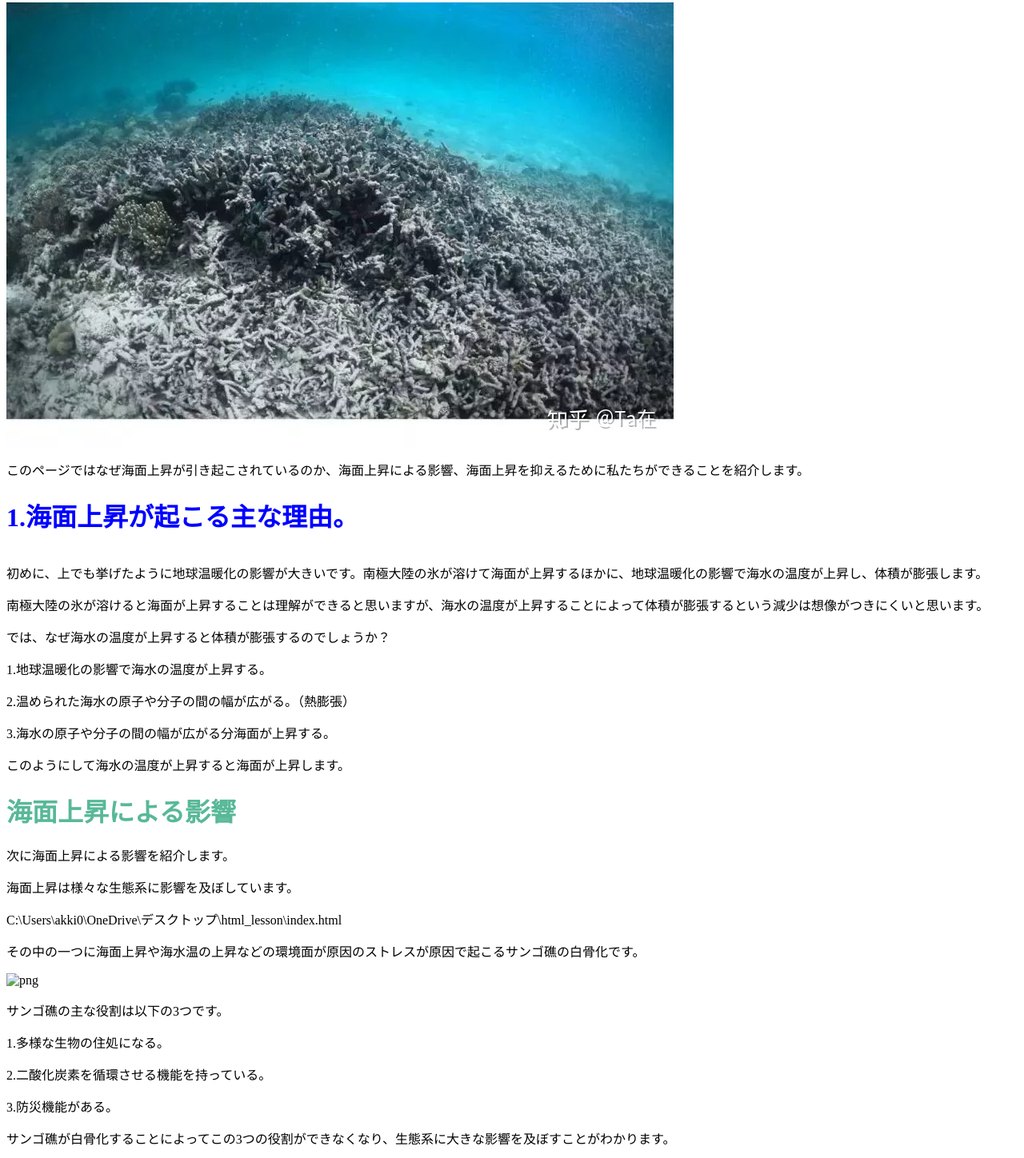
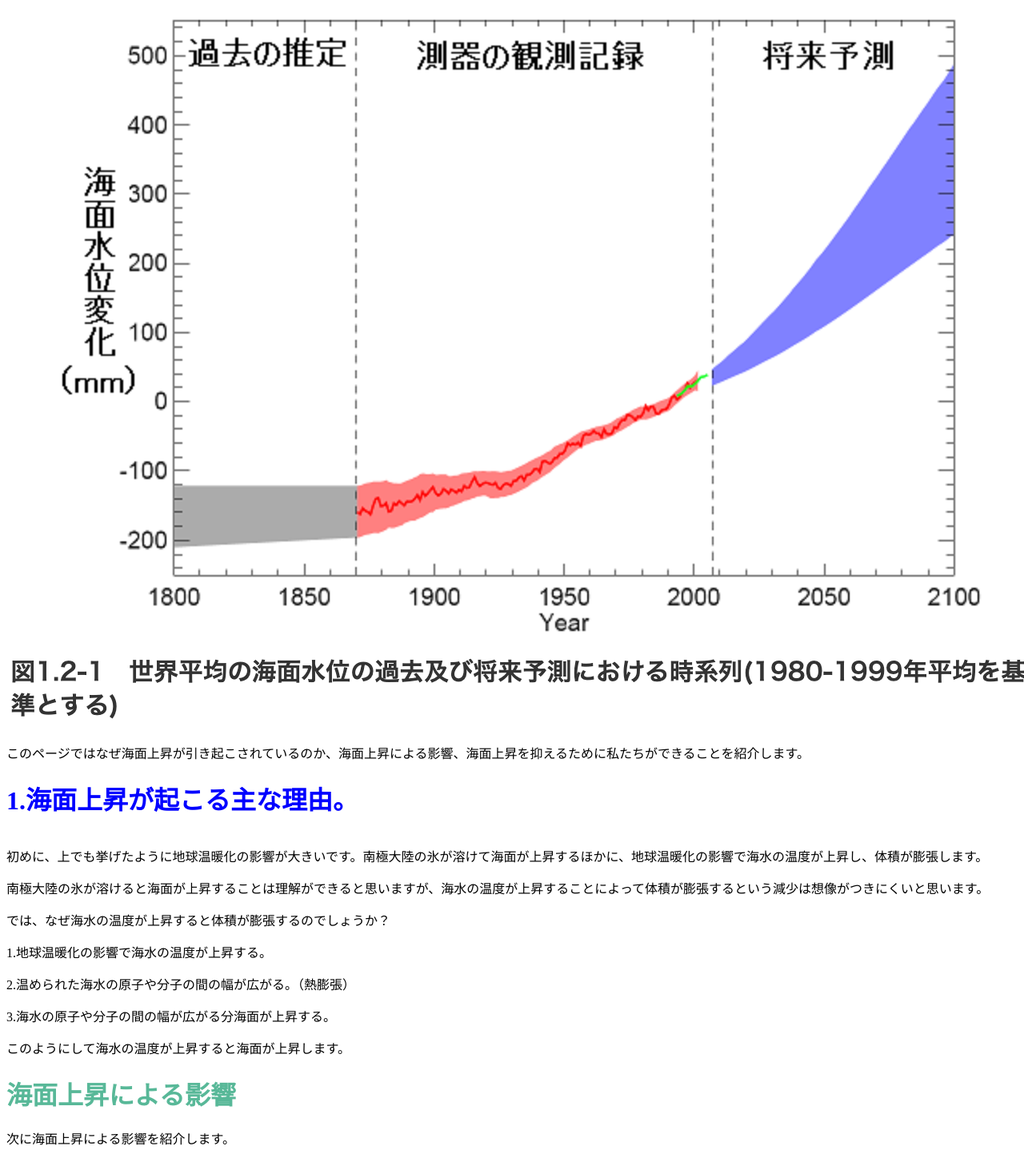
Before and after one commit to purosutadayo/Amou0102, a plain HTML site: page index.html in a window 1280 px wide. Shown: the part 272-1720 px from the top of the page at 80% size. Drawn offline with Linux system fonts and the light colour scheme.

Commit message:
Update index.html

```diff
--- a/index.html
+++ b/index.html
@@ -4,7 +4,7 @@
 <p>ですが南極大陸の氷がすべて溶けてしまうなんてありえないと思っている人もいると思います。</p>
 <p>しかし最新の調査では、このまま地球温暖化が進めば、急速で止めることができないほどの海面上昇がおこると予測されています。</p>
 <p>下に海面上昇の予測のグラフを張ります。</p>
-<img src="https://github.com/purosutadayo/Amou0102/blob/main/%E3%82%B5%E3%83%B3%E3%82%B4%E7%A4%81.jpg?raw=true">
+<img src="https://github.com/purosutadayo/Amou0102/blob/main/%E6%B5%B7%E9%9D%A2%E4%B8%8A%E6%98%87%E3%82%B0%E3%83%A9%E3%83%95.png?raw=true">
 <p>このページではなぜ海面上昇が引き起こされているのか、海面上昇による影響、海面上昇を抑えるために私たちができることを紹介します。</p>
 <h1 style="color: blue;">1.海面上昇が起こる主な理由。</h1>
 <img scr="">
@@ -19,7 +19,7 @@
 <p>次に海面上昇による影響を紹介します。</p>
 <p>海面上昇は様々な生態系に影響を及ぼしています。</p>C:\Users\akki0\OneDrive\デスクトップ\html_lesson\index.html
 <p>その中の一つに海面上昇や海水温の上昇などの環境面が原因のストレスが原因で起こるサンゴ礁の白骨化です。</p>
-<img scr="サンゴ礁.jpg" alt="png" title="さんご礁">
+<img scr="https://github.com/purosutadayo/Amou0102/blob/main/%E3%82%B5%E3%83%B3%E3%82%B4%E7%A4%81.jpg?raw=true">
 <p>サンゴ礁の主な役割は以下の3つです。</p>
 <p>1.多様な生物の住処になる。</p>
 <p>2.二酸化炭素を循環させる機能を持っている。</p>
```
